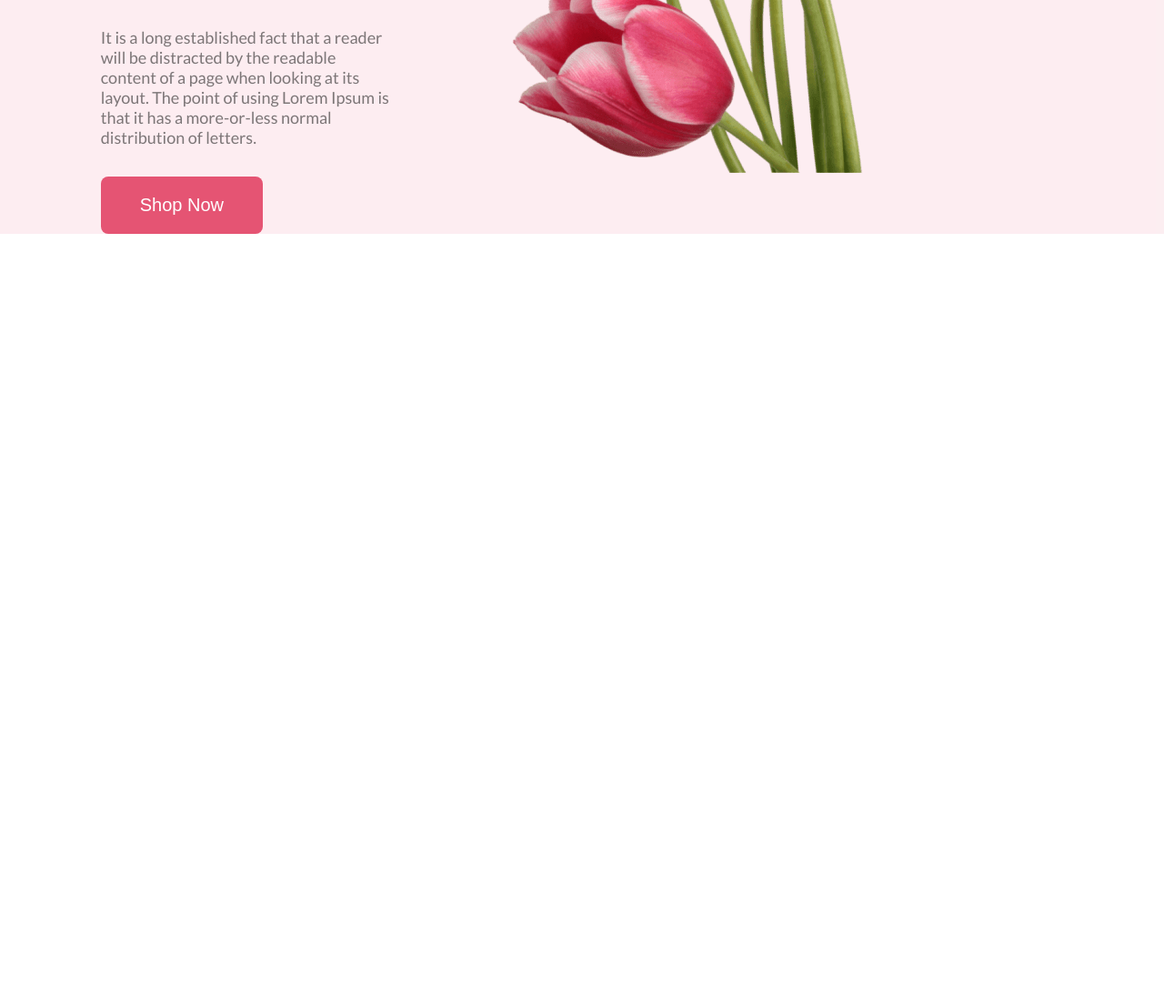
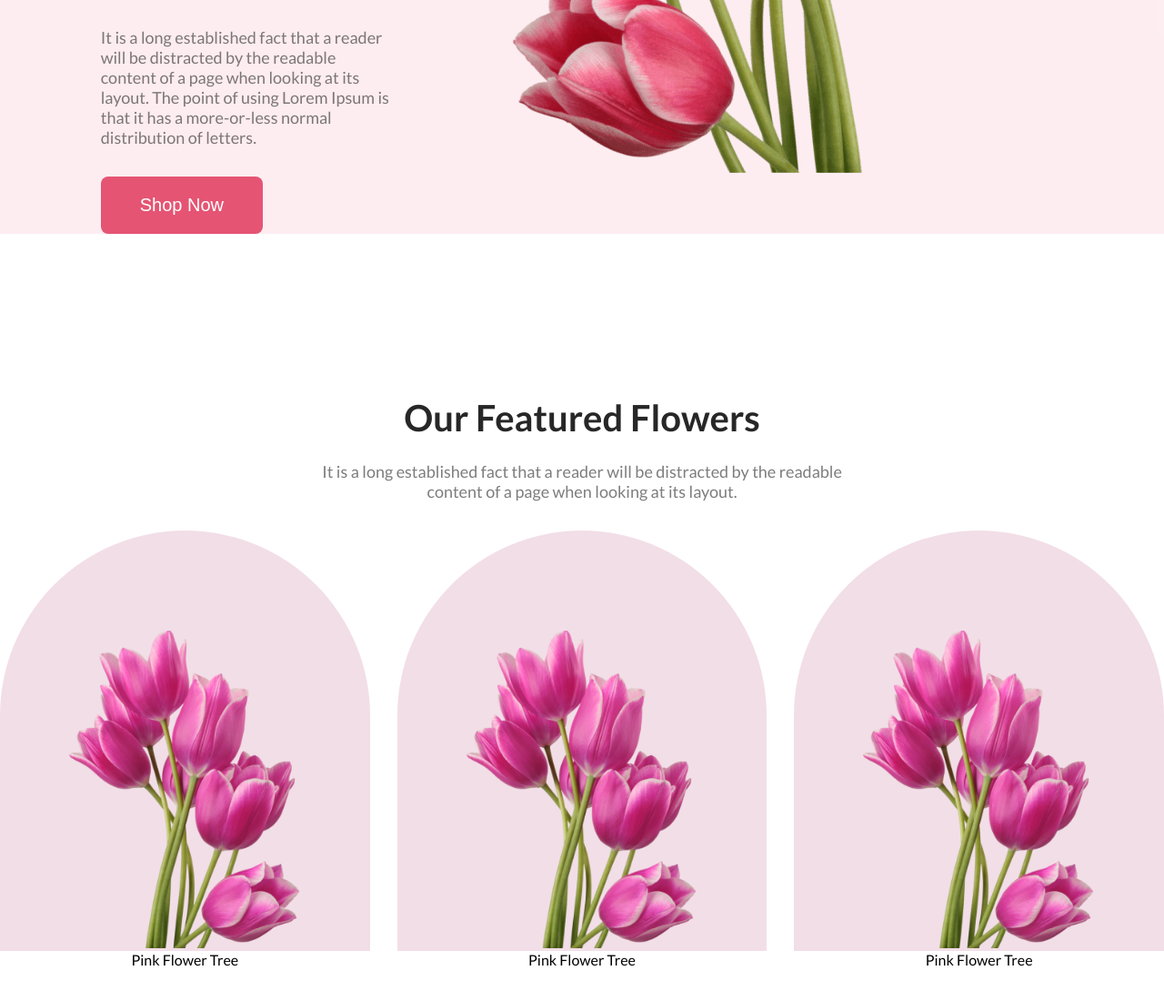
Before and after one commit to abdeyrabby404/Flower-shop-project, a plain HTML site: page index.html in a window 1280 px wide. Shown: the part 724-1824 px from the top of the page at 91% size. Before the commit the page ends 981 px from the top, so only its background shows below. Drawn offline with Linux system fonts and the light colour scheme.

Commit message:
featured flower section updated

```diff
--- a/index.html
+++ b/index.html
@@ -25,7 +25,36 @@
 
     </header>
     <main>
-
+        <section class="featured-flower">
+            <h3 class="section-title center bottom-24">Our Featured Flowers</h3>
+            <p class="section-desc center">It is a long established fact that a reader will be distracted by the readable   <br> content of a page when looking at its layout.</p>
+            <div class="flower-box-container">
+                 <div class="flower-box">
+                    <div class="flower-box-image">
+                        <img src="Asset/pngwing 6.png" alt="">
+                    </div>
+                    <div class="flower-box-caption center">
+                         <p>Pink Flower Tree</p>
+                    </div>
+               </div>
+                <div class="flower-box">
+                    <div class="flower-box-image">
+                        <img src="Asset/pngwing 6.png" alt="">
+                    </div>
+                    <div class="flower-box-caption center">
+                         <p>Pink Flower Tree</p>
+                    </div>
+               </div>
+                <div class="flower-box">
+                    <div class="flower-box-image">
+                        <img src="Asset/pngwing 6.png" alt="">
+                    </div>
+                    <div class="flower-box-caption center">
+                         <p>Pink Flower Tree</p>
+                    </div>
+               </div>
+            </div>
+        </section>
     </main>
     <footer>
 
--- a/styles/style.css
+++ b/styles/style.css
@@ -8,12 +8,20 @@
   font-family: "Lato", sans-serif;
   font-style: normal;
 }
-
+.section-title{
+  font-size: 40px;
+  color: #272727;
+}
 .section-desc{
   font-size: 18px;
   color: rgba(39, 39, 39, 0.6);
 }
-
+.center{
+  text-align: center;
+}
+.bottom-24{
+  margin-bottom: 24px;
+}
 .p-btn{
   background-color: #E55473;
   color: white;
@@ -34,6 +42,7 @@ header{
   align-items: center;
   padding: 50px 240px 0px 240px;
   gap: 100px;
+  margin-bottom: 178px;
 }
 .header .header-info{
   max-width: 708px;
@@ -50,10 +59,68 @@ img{
   margin-top: 32px;
 }
 
+/* main section style  */
+main{
+  max-width: 1440px;
+  margin: 0 auto;
+}
+
+/* featured flower section style  */
+/* .flower-box{
+  width: 464px;
+  height: 605px;
+  border: 1px solid red;
+  display: flex;
+  flex-direction: column;
+  justify-content: flex-end;
+  align-items: center;
+  margin-top: 25px;
+}
+.flower-box-image{
+  width: 464px;
+  height: 538px;
+  border: 1px solid black;
+  padding: 110px 78px 0px 76px;
+  margin-top: 100px;
+}
+.flower-box-image img{
+  width: 100%;
+  height: 100%;
+}
+.flower-box-caption p{
+  margin-top: 32px;
+} */
+ .featured-flower{
+  margin-bottom: 178px;
+ }
+.flower-box-container{
+  display: flex;
+  gap: 30px;
+}
+
+.flower-box{
+  width: 464px;
+  padding: 110px 78px 0px 76px;
+  background-color: rgba(167, 33, 98, 0.15);
+  border-top-left-radius: 300px;
+  border-top-right-radius: 300px;
+  margin-top: 32px;
+}
+.flower-box-image img{
+  width: 100%;
+}
+.flower-box-caption{
+  background-color: white;
+  margin-right: -78px;
+  margin-left: -76px;
+}
+
 
 
 /* media query for small device*/
 @media screen and (max-width: 576px) {
+
+  /* header section responsive */
   .header{
     flex-direction: column;
     padding: 20px;
@@ -67,6 +134,7 @@ img{
 }
 /* media query for medium device */
 @media screen and (min-width: 577px) and (max-width: 992px) {
+  /* header section responsive */
   .header{
     flex-direction: column;
     padding: 20px;
```
